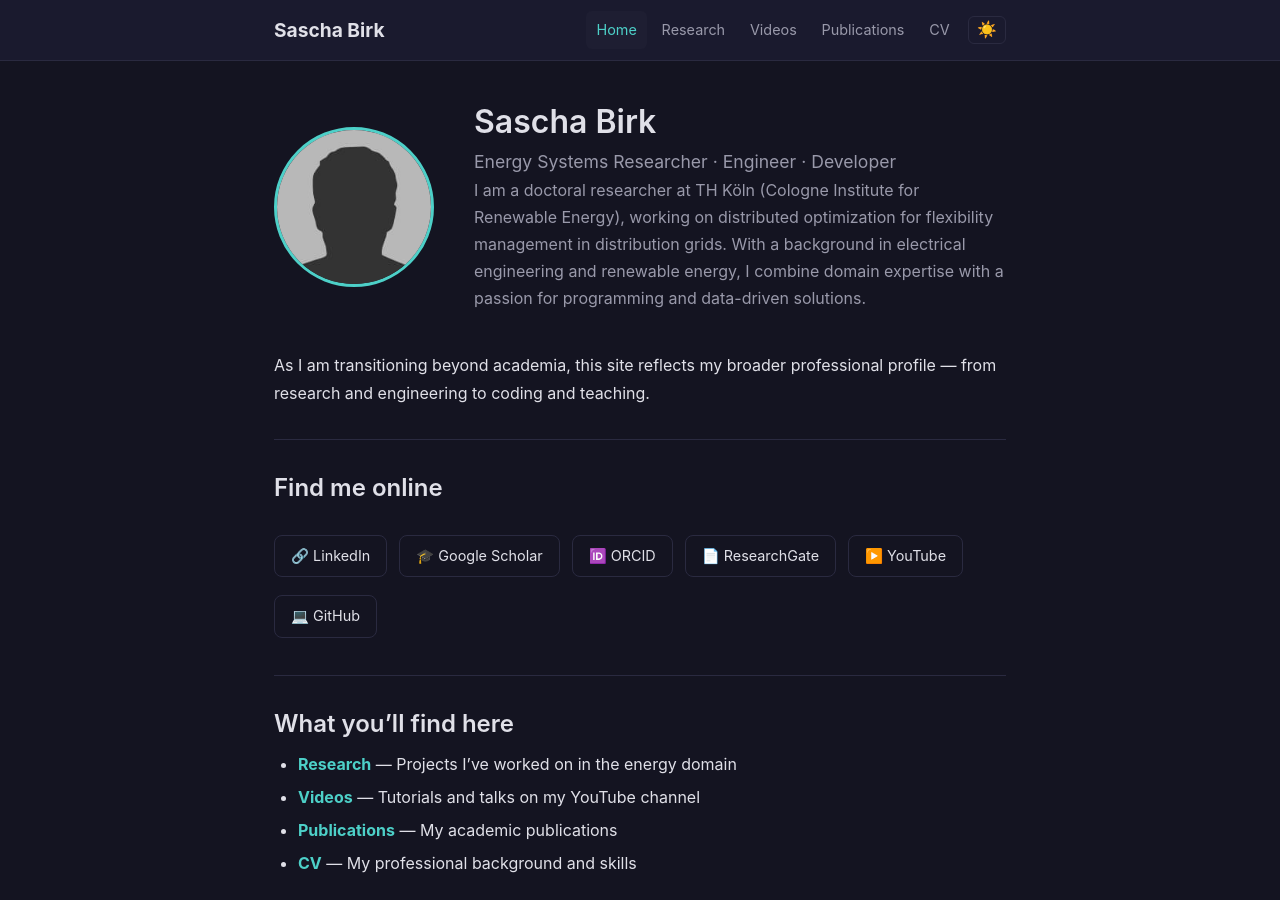
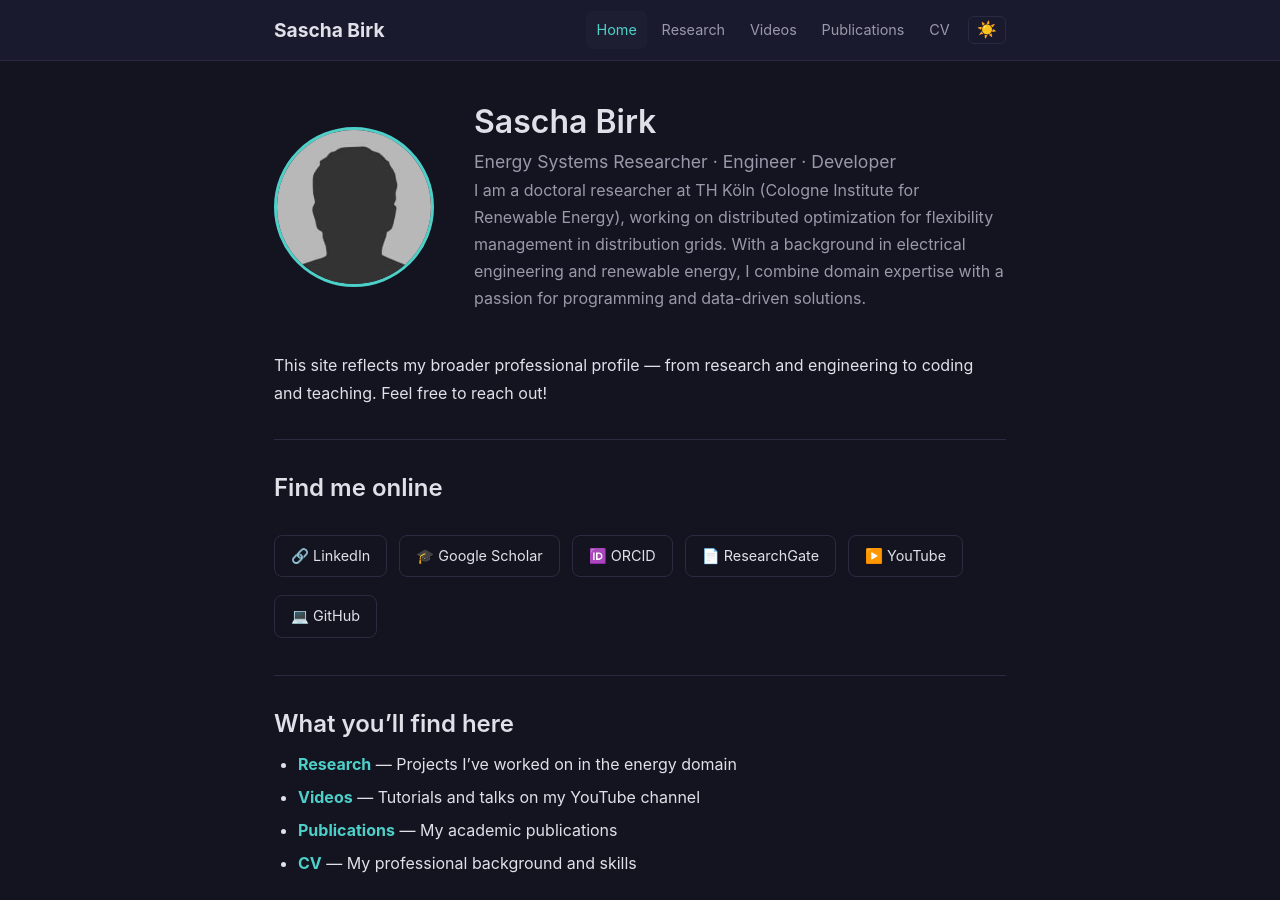
Before and after one commit to Pyosch/Pyosch.github.io, a Jekyll site: the page built from index.md, in a window 1280 px wide and 900 px high. Built offline with Jekyll 4.4.1, drawn with Linux system fonts in a browser that asks for light colours.

Commit message:
Update CV title and enhance site introduction for clarity

```diff
--- a/index.md
+++ b/index.md
@@ -11,7 +11,7 @@ layout: default
   </div>
 </div>
 
-As I am transitioning beyond academia, this site reflects my broader professional profile — from research and engineering to coding and teaching.
+This site reflects my broader professional profile — from research and engineering to coding and teaching. Feel free to reach out!
 
 ---
 
```
Also changed, not shown: cv.md (+1 -1 lines).
